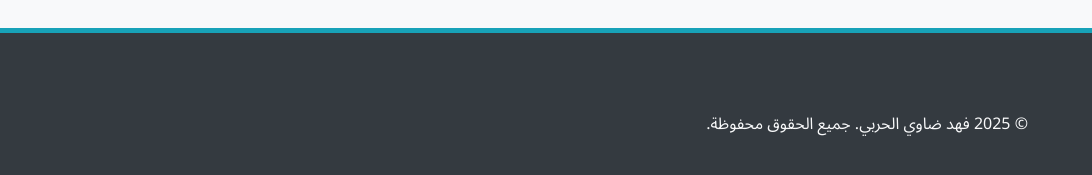
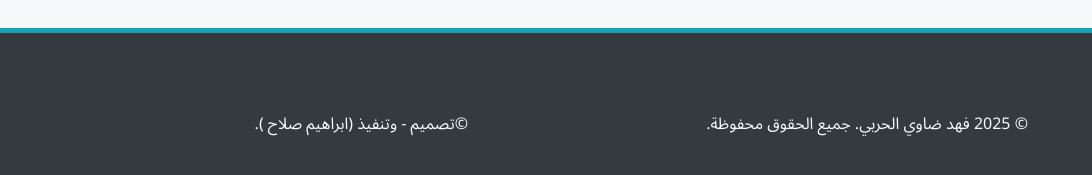
Before and after one commit to fahddhawi764/fahad, a plain HTML site: page contact.html in a window 1280 px wide. Shown: the part 2593-2768 px from the top of the page, 188-1280 px from the left. Drawn offline with nearby package versions, Linux system fonts and the light colour scheme.

Commit message:
Update contact.html

```diff
--- a/contact.html
+++ b/contact.html
@@ -128,6 +128,8 @@
     <footer>
         <div class="container">
             <p>© 2025 فهد ضاوي الحربي. جميع الحقوق محفوظة.</p>
+            <p>©تصميم - وتنفيذ (ابراهيم صلاح ).</p>
+
             <div class="social-links">
                 <a href="#"><i class="fab fa-facebook-f"></i></a>
                 <a href="#"><i class="fab fa-twitter"></i></a>
```
